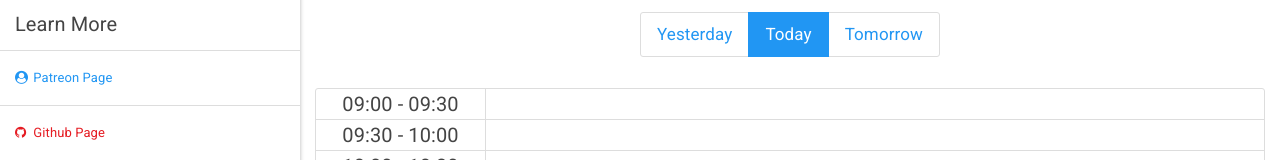
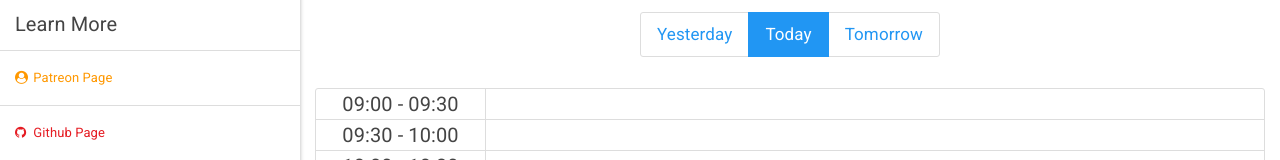
Before and after one commit to krzochalski/Range-Scheduler-DEMO, a website with bundled scripts: page app/index.html in a window 1280 px wide. Both pictures are taken after a click on the button 27 px from the left and 26 px from the top of the page. Shown: the part 423-583 px from the top of the page. Built offline with nearby package versions, Linux system fonts and the light colour scheme.

Commit message:
link color change

```diff
--- a/app/index.html
+++ b/app/index.html
@@ -62,7 +62,7 @@
                 <ul class="list-group">
                     <li class="list-group-item">
                         <a href="https://www.patreon.com/piotrkrzoska" target="_blank">
-                            <i class="fa fa-user-circle" aria-hidden="true"></i>  Patreon Page
+                            <span class="text-warning"><i class="fa fa-user-circle" aria-hidden="true"></i>  Patreon Page</span>
                         </a>
                     </li>
                     <li class="list-group-item">
```
